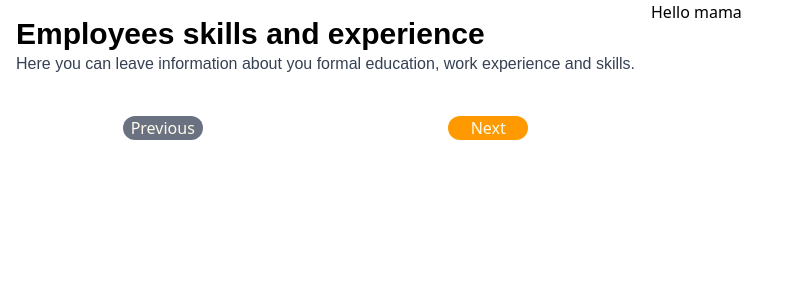
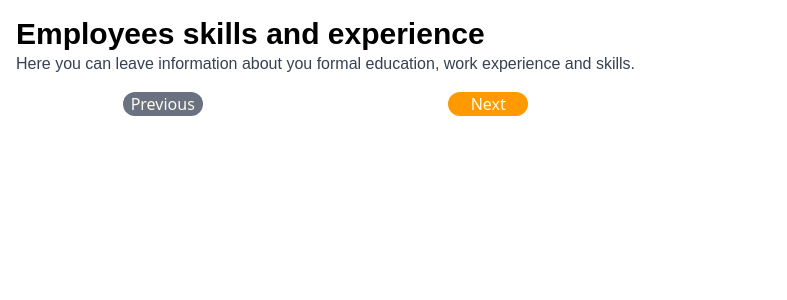
Before and after one commit to thedenisovan/react-cv-project, a React (Vite) app: page / in a window 1280 px wide. Both pictures are taken after a click on the button "Next". Shown: the top 300 px of the page, without its empty margins (0-787 px from the left). Built offline with nearby package versions, Linux system fonts and the light colour scheme.

Commit message:
Add: Lifted personal state to parant and updated function via prop

```diff
--- a/src/components/App.jsx
+++ b/src/components/App.jsx
@@ -2,11 +2,23 @@ import { useState } from "react";
 import '../styles/index.css'
 import PersonalInfo from './PersonalInfo.jsx'
 import Skills from './Skills.jsx'
-import Container from "./SectionContainer"
 
 // Main projects component
 export default function App() {
   const [index, setIndex] = useState(0);
+  const [input, setInput] = useState({
+      name: '',
+      surname: '',
+      email: '',
+      job: ''
+    });
+
+  function onStateChange(field, value) {
+    setInput({
+      ...input,
+      [field]: value
+    });
+  }
 
   // Function to increase or decrease index
   const nextPage = () => { if (index < 1) setIndex(index + 1) }
@@ -16,9 +28,9 @@ export default function App() {
   function returnCorrectPage() {
     switch(index) {
       case 0:
-        return <PersonalInfo id='0' />;
+        return <PersonalInfo onStateChange={onStateChange} id='0' />;
       case 1:
-        return <Skills id='1' className='text-3xl font-bold' />;
+        return <Skills id='1' />;
     }
   }
 
@@ -40,7 +52,7 @@ export default function App() {
         </div>
       </div>
       <section className="hidden md:block">
-        Hello mama
+        {input.name}
       </section>
     </div>
   )
--- /dev/null
+++ b/src/components/CvField.jsx
@@ -0,0 +1,7 @@
+export default function CvField() {
+    return (
+      <section className="hidden md:block">
+
+      </section>
+    )
+}
--- a/src/components/PersonalInfo.jsx
+++ b/src/components/PersonalInfo.jsx
@@ -1,4 +1,3 @@
-import {useState} from 'react';
 import Container from "./SectionContainer"
 
 // Component for personal detail input field
@@ -15,16 +14,7 @@ function UserInput({id, labelText, ...rest}) {
   )
 }
 
-export default function PersonalInfo() {
-  const [input, setInput] = useState({name: '', surname: '', email: '', job: ''});
-
-  function handleChange(event) {
-    setInput({
-      ...input,
-      [event.target.id]: event.target.value
-    });
-  }
-
+export default function PersonalInfo({onStateChange}) {
   return (
     <Container>
       <h1 className="text-3xl font-bold">Personal details</h1>
@@ -35,25 +25,23 @@ export default function PersonalInfo() {
         <UserInput
           id='name'
           labelText='First name'
-
-          onChange={handleChange}
+          onChange={(e) => onStateChange(e.target.id, e.target.value)}
         />
         <UserInput
           id='surname'
           labelText='Last name'
-
-          onChange={handleChange}
+          // onChange={handleChange}
         />
         <UserInput
           type='email'
           id='email'
           labelText='Email address'
-          onChange={handleChange}
+          // onChange={handleChange}
         />
         <UserInput
           id='job'
           labelText='Job title'
-          onChange={handleChange}
+          // onChange={handleChange}
         />
       </form>
     </Container>
--- a/src/components/Skills.jsx
+++ b/src/components/Skills.jsx
@@ -1,13 +1,12 @@
 import Container from "./SectionContainer"
 
-export default function Skills({className}) {
+export default function Skills() {
   return (
     <Container>
-      <h1 className={className}>Employees skills and experience</h1>
+      <h1 className="text-3xl font-bold">Employees skills and experience</h1>
       <p className="text-1xl font-normal text-gray-700">
         Here you can leave information about you formal education, work experience and skills.
       </p>
-      <input type="text" />
     </Container>
   )
 }
```
